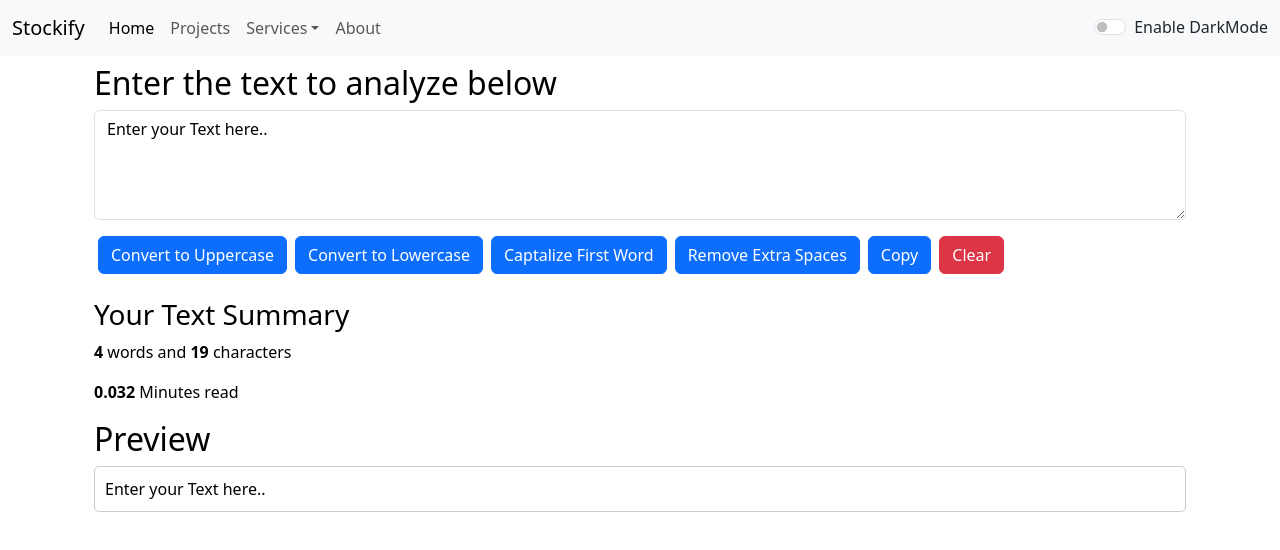
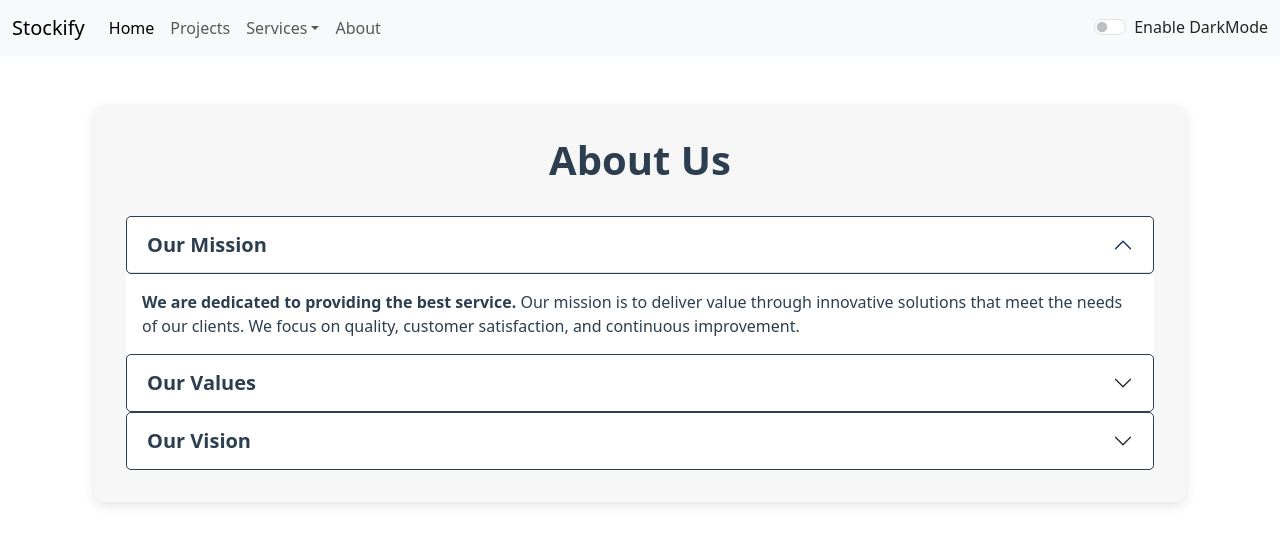
Before and after one commit to SHIVAM9771/React-app, a React (Vite) app in the folder my-app/: page /about in a window 1280 px wide. Shown: the top 550 px of the page. Built offline with nearby package versions, Linux system fonts and the light colour scheme.

Commit message:
Added React-router-dom

```diff
--- a/my-app/package.json
+++ b/my-app/package.json
@@ -12,7 +12,8 @@
   "dependencies": {
     "bootstrap": "^5.3.3",
     "react": "^18.3.1",
-    "react-dom": "^18.3.1"
+    "react-dom": "^18.3.1",
+    "react-router-dom": "^6.26.2"
   },
   "devDependencies": {
     "@eslint/js": "^9.11.1",
--- a/my-app/src/App.jsx
+++ b/my-app/src/App.jsx
@@ -1,14 +1,13 @@
 import React, { useState } from "react";
 import Navbar from "./components/Navbar";
-import "bootstrap/dist/css/bootstrap.min.css"
+import "bootstrap/dist/css/bootstrap.min.css";
 import TextForm from "./components/TextForm";
 import About from "./components/About";
 import Alert from "./components/Alert";
-
+import { BrowserRouter as Router, Routes, Route } from "react-router-dom"; // Correct imports for v6
 
 function App() {
-  const [mode, setMode] = useState('light');  //State variable for dark mode
-
+  const [mode, setMode] = useState('light'); // State variable for dark mode
   const [alert, setAlert] = useState("");
 
   let data = {
@@ -38,14 +37,19 @@ function App() {
       showAlert("Dark mode has been enabled", "success");
     }
   }
+
   return (
     <>
-      <Navbar title="Stockify" data={data} mode={mode} toggleMode={toggleMode} />
-      <Alert alert={alert} />
-      <div className="container">
-        <TextForm heading="Enter the text to analyze below" mode={mode} showAlert={showAlert} />
-        {/* <About /> */}
-      </div>
+      <Router>
+        <Navbar title="Stockify" data={data} mode={mode} toggleMode={toggleMode} />
+        <Alert alert={alert} />
+        <div className="container">
+          <Routes>
+            <Route path="/about" element={<About mode={mode} />} />
+            <Route path="/" element={<TextForm heading="Enter the text to analyze below" mode={mode} showAlert={showAlert} />} />
+          </Routes>
+        </div>
+      </Router>
     </>
   );
 }
--- a/my-app/src/components/About.jsx
+++ b/my-app/src/components/About.jsx
@@ -1,47 +1,128 @@
-import React from 'react'
+import React from 'react';
 
 export default function About(props) {
+  const cardStyle = {
+    backgroundColor: props.mode === 'dark' ? '#2c3e50' : '#f7f7f7',  // Dark and light background colors
+    color: props.mode === 'dark' ? '#f1f1f1' : '#2c3e50',  // Text colors for dark and light mode
+    padding: '2rem',
+    borderRadius: '10px',
+    boxShadow: props.mode === 'dark'
+      ? '0 4px 12px rgba(0, 0, 0, 0.4)'  // Dark mode shadow
+      : '0 4px 12px rgba(0, 0, 0, 0.1)',  // Light mode shadow
+    marginBottom: '20px',
+  };
+
+  const headingStyle = {
+    textAlign: 'center',
+    marginBottom: '2rem',
+    fontSize: '2.5rem',
+    fontWeight: 'bold',
+    color: props.mode === 'dark' ? '#f1f1f1' : '#2c3e50',  // Heading color for dark and light mode
+  };
+
+  const accordionButtonStyle = {
+    fontWeight: 'bold',
+    fontSize: '1.25rem',
+    color: props.mode === 'dark' ? '#f1f1f1' : '#2c3e50',  // Text color for dark and light mode
+    backgroundColor: props.mode === 'dark' ? '#34495e' : '#ffffff',  // Button background for dark and light mode
+    border: props.mode === 'dark' ? '1px solid #f1f1f1' : '1px solid #2c3e50',  // Border colors
+    borderRadius: '5px',
+  };
+
+  const accordionBodyStyle = {
+    backgroundColor: props.mode === 'dark' ? '#34495e' : '#ffffff',  // Background color for dark and light mode
+    color: props.mode === 'dark' ? '#f1f1f1' : '#2c3e50',  // Text color for dark and light mode
+    padding: '1rem',
+    borderRadius: '5px',
+    transition: 'background-color 0.3s ease, color 0.3s ease',  // Smooth transition
+  };
+
+
+
   return (
-    <div className='container my-3' style={{ backgroundColor: props.mode === 'dark' ? 'grey' : 'white', color: props.mode === 'dark' ? 'white' : 'black' }}>
-      <h1 className='my-3'>About Us</h1>
+    <div className='container my-5'>
+      <div style={cardStyle}>
+        <h1 style={headingStyle}>About Us</h1>
         <div className="accordion" id="accordionExample">
-        <div className="accordion-item">
-          <h2 className="accordion-header">
-            <button className="accordion-button" type="button" data-bs-toggle="collapse" data-bs-target="#collapseOne" aria-expanded="true" aria-controls="collapseOne">
-              Accordion Item #1
+          <div className="accordion-item" style={{ border: 'none' }}>
+            <h2 className="accordion-header" id="headingOne">
+              <button
+                className="accordion-button"
+                type="button"
+                data-bs-toggle="collapse"
+                data-bs-target="#collapseOne"
+                aria-expanded="true"
+                aria-controls="collapseOne"
+                style={accordionButtonStyle}
+              >
+                Our Mission
               </button>
             </h2>
-          <div id="collapseOne" className="accordion-collapse collapse show" data-bs-parent="#accordionExample">
-            <div className="accordion-body">
-              <strong>This is the first item's accordion body.</strong> It is shown by default, until the collapse plugin adds the appropriate classes that we use to style each element. These classes control the overall appearance, as well as the showing and hiding via CSS transitions. You can modify any of this with custom CSS or overriding our default variables. It's also worth noting that just about any HTML can go within the <code>.accordion-body</code>, though the transition does limit overflow.
+            <div
+              id="collapseOne"
+              className="accordion-collapse collapse show"
+              aria-labelledby="headingOne"
+              data-bs-parent="#accordionExample"
+            >
+              <div className="accordion-body" style={accordionBodyStyle}>
+                <strong>We are dedicated to providing the best service.</strong> Our mission is to deliver value through innovative solutions that meet the needs of our clients. We focus on quality, customer satisfaction, and continuous improvement.
               </div>
             </div>
           </div>
-        <div className="accordion-item">
-          <h2 className="accordion-header">
-            <button className="accordion-button collapsed" type="button" data-bs-toggle="collapse" data-bs-target="#collapseTwo" aria-expanded="false" aria-controls="collapseTwo">
-              Accordion Item #2
+
+          <div className="accordion-item" style={{ border: 'none' }}>
+            <h2 className="accordion-header" id="headingTwo">
+              <button
+                className="accordion-button collapsed"
+                type="button"
+                data-bs-toggle="collapse"
+                data-bs-target="#collapseTwo"
+                aria-expanded="false"
+                aria-controls="collapseTwo"
+                style={accordionButtonStyle}
+              >
+                Our Values
               </button>
             </h2>
-          <div id="collapseTwo" className="accordion-collapse collapse" data-bs-parent="#accordionExample">
-            <div className="accordion-body">
-              <strong>This is the second item's accordion body.</strong> It is hidden by default, until the collapse plugin adds the appropriate classes that we use to style each element. These classes control the overall appearance, as well as the showing and hiding via CSS transitions. You can modify any of this with custom CSS or overriding our default variables. It's also worth noting that just about any HTML can go within the <code>.accordion-body</code>, though the transition does limit overflow.
+            <div
+              id="collapseTwo"
+              className="accordion-collapse collapse"
+              aria-labelledby="headingTwo"
+              data-bs-parent="#accordionExample"
+            >
+              <div className="accordion-body" style={accordionBodyStyle}>
+                <strong>Integrity, Excellence, and Respect.</strong> We believe in maintaining the highest level of integrity, striving for excellence in all we do, and showing respect to everyone we work with.
               </div>
             </div>
           </div>
-        <div className="accordion-item">
-          <h2 className="accordion-header">
-            <button className="accordion-button collapsed" type="button" data-bs-toggle="collapse" data-bs-target="#collapseThree" aria-expanded="false" aria-controls="collapseThree">
-              Accordion Item #3
+
+          <div className="accordion-item" style={{ border: 'none' }}>
+            <h2 className="accordion-header" id="headingThree">
+              <button
+                className="accordion-button collapsed"
+                type="button"
+                data-bs-toggle="collapse"
+                data-bs-target="#collapseThree"
+                aria-expanded="false"
+                aria-controls="collapseThree"
+                style={accordionButtonStyle}
+              >
+                Our Vision
               </button>
             </h2>
-          <div id="collapseThree" className="accordion-collapse collapse" data-bs-parent="#accordionExample">
-            <div className="accordion-body">
-              <strong>This is the third item's accordion body.</strong> It is hidden by default, until the collapse plugin adds the appropriate classes that we use to style each element. These classes control the overall appearance, as well as the showing and hiding via CSS transitions. You can modify any of this with custom CSS or overriding our default variables. It's also worth noting that just about any HTML can go within the <code>.accordion-body</code>, though the transition does limit overflow.
+            <div
+              id="collapseThree"
+              className="accordion-collapse collapse"
+              aria-labelledby="headingThree"
+              data-bs-parent="#accordionExample"
+            >
+              <div className="accordion-body" style={accordionBodyStyle}>
+                <strong>A future of limitless possibilities.</strong> Our vision is to be recognized as the leading provider of innovative solutions, driven by creativity and a commitment to the success of our clients and our people.
               </div>
             </div>
           </div>
         </div>
       </div>
-  )
+    </div>
+  );
 }
--- a/my-app/src/components/Navbar.jsx
+++ b/my-app/src/components/Navbar.jsx
@@ -1,4 +1,5 @@
 import PropTypes from 'prop-types'
+import { Link } from 'react-router-dom';
 
 
 export default function Navbar(props) {
@@ -6,31 +7,31 @@ export default function Navbar(props) {
     <>
       <nav className={`navbar navbar-expand-lg bg-${props.mode} navbar-${props.mode}`}>
         <div className="container-fluid">
-          <a className="navbar-brand" href="#">{props.title}</a>
+          <Link className="navbar-brand" to="/">{props.title}</Link>
           <button className="navbar-toggler" type="button" data-bs-toggle="collapse" data-bs-target="#navbarSupportedContent" aria-controls="navbarSupportedContent" aria-expanded="false" aria-label="Toggle navigation">
             <span className="navbar-toggler-icon"></span>
           </button>
           <div className="collapse navbar-collapse" id="navbarSupportedContent">
             <ul className="navbar-nav me-auto mb-2 mb-lg-0">
               <li className="nav-item">
-                <a className="nav-link active" aria-current="page" href="#">Home</a>
+                <Link className="nav-link active" aria-current="page" to="/">Home</Link>
               </li>
               <li className="nav-item">
-                <a className="nav-link" href="#">Projects</a>
+                <a className="nav-link" to="#">Projects</a>
               </li>
               <li className="nav-item dropdown">
-                <a className="nav-link dropdown-toggle" href="#" role="button" data-bs-toggle="dropdown" aria-expanded="false">
+                <Link className="nav-link dropdown-toggle" to="#" role="button" data-bs-toggle="dropdown" aria-expanded="false">
                   Services
-                </a>
+                </Link>
                 <ul className="dropdown-menu">
-                  <li><a className="dropdown-item" href="#">{props.data.t1}</a></li>
-                  <li><a className="dropdown-item" href="#">{props.data.t2}</a></li>
+                  <li><a className="dropdown-item" to="#">{props.data.t1}</a></li>
+                  <li><a className="dropdown-item" to="#">{props.data.t2}</a></li>
                   <li><hr className="dropdown-divider" /></li>
-                  <li><a className="dropdown-item" href="#">{props.data.t3}</a></li>
+                  <li><a className="dropdown-item" to="#">{props.data.t3}</a></li>
                 </ul>
               </li>
               <li className="nav-item">
-                <a className="nav-link " aria-disabled="true">About</a>
+                <Link className="nav-link " aria-disabled="true" to='/about'>About</Link>
               </li>
             </ul>
             {/* <form className="d-flex" role="search">
```
Also changed, not shown: 1 other file (tests, documents, lock files or other folders). Lines whose indentation alone changed are shown as unchanged.
